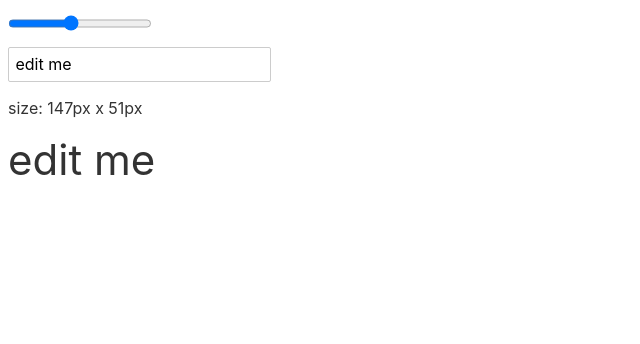
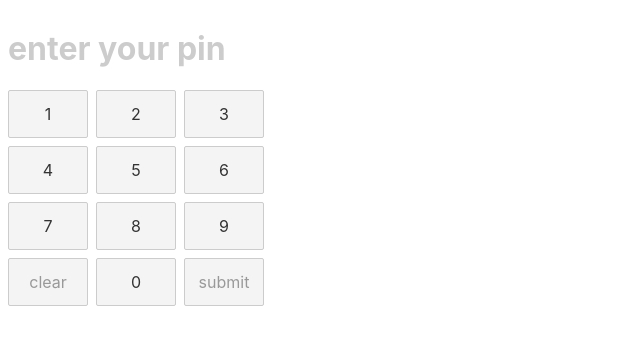
Before and after one commit to phucbm/svelte-ohayou, a Svelte app: page / in a window 1280 px wide. Shown: the top 344 px of the page, without its empty margins (0-640 px from the left). Built offline with nearby package versions, Linux system fonts and the light colour scheme.

Commit message:
bindings: component bindings

```diff
--- a/src/App.svelte
+++ b/src/App.svelte
@@ -1,21 +1,14 @@
 <script>
-    let w;
-    let h;
-    let size = 42;
-    let text = 'edit me';
+    import Keypad from './Keypad.svelte';
+
+    let pin;
+    $: view = pin ? pin.replace(/\d(?!$)/g, '•') : 'enter your pin';
+
+    function handleSubmit(){
+        alert(`submitted ${pin}`);
+    }
 </script>
 
-<input type=range bind:value={size}>
-<input bind:value={text}>
+<h1 style="color: {pin ? '#333' : '#ccc'}">{view}</h1>
 
-<p>size: {w}px x {h}px</p>
-
-<div bind:clientWidth={w} bind:clientHeight={h}>
-    <span style="font-size: {size}px">{text}</span>
-</div>
-
-<style>
-    input { display:block; }
-    div { display:inline-block; }
-    span { word-break:break-all; }
-</style>
+<Keypad bind:value={pin} on:submit={handleSubmit}/>
--- /dev/null
+++ b/src/Keypad.svelte
@@ -0,0 +1,40 @@
+<script>
+    import {createEventDispatcher} from 'svelte';
+
+    export let value = '';
+
+    const dispatch = createEventDispatcher();
+
+    const select = num => () => value += num;
+    const clear = () => value = '';
+    const submit = () => dispatch('submit');
+</script>
+
+<div class="keypad">
+    <button on:click={select(1)}>1</button>
+    <button on:click={select(2)}>2</button>
+    <button on:click={select(3)}>3</button>
+    <button on:click={select(4)}>4</button>
+    <button on:click={select(5)}>5</button>
+    <button on:click={select(6)}>6</button>
+    <button on:click={select(7)}>7</button>
+    <button on:click={select(8)}>8</button>
+    <button on:click={select(9)}>9</button>
+
+    <button disabled={!value} on:click={clear}>clear</button>
+    <button on:click={select(0)}>0</button>
+    <button disabled={!value} on:click={submit}>submit</button>
+</div>
+
+<style>
+    .keypad {
+        display:grid;
+        grid-template-columns: repeat(3, 5em);
+        grid-template-rows: repeat(4, 3em);
+        grid-gap:0.5em
+    }
+
+    button {
+        margin:0
+    }
+</style>
```
